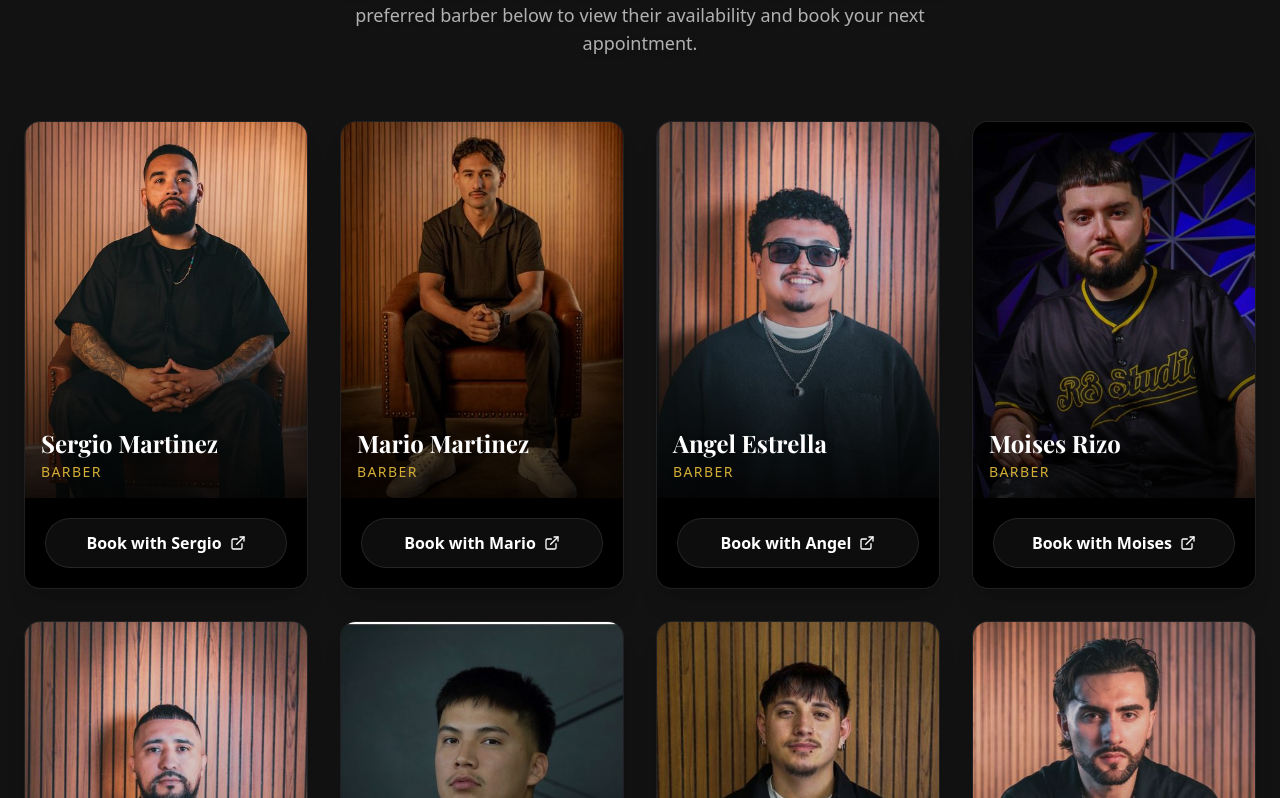
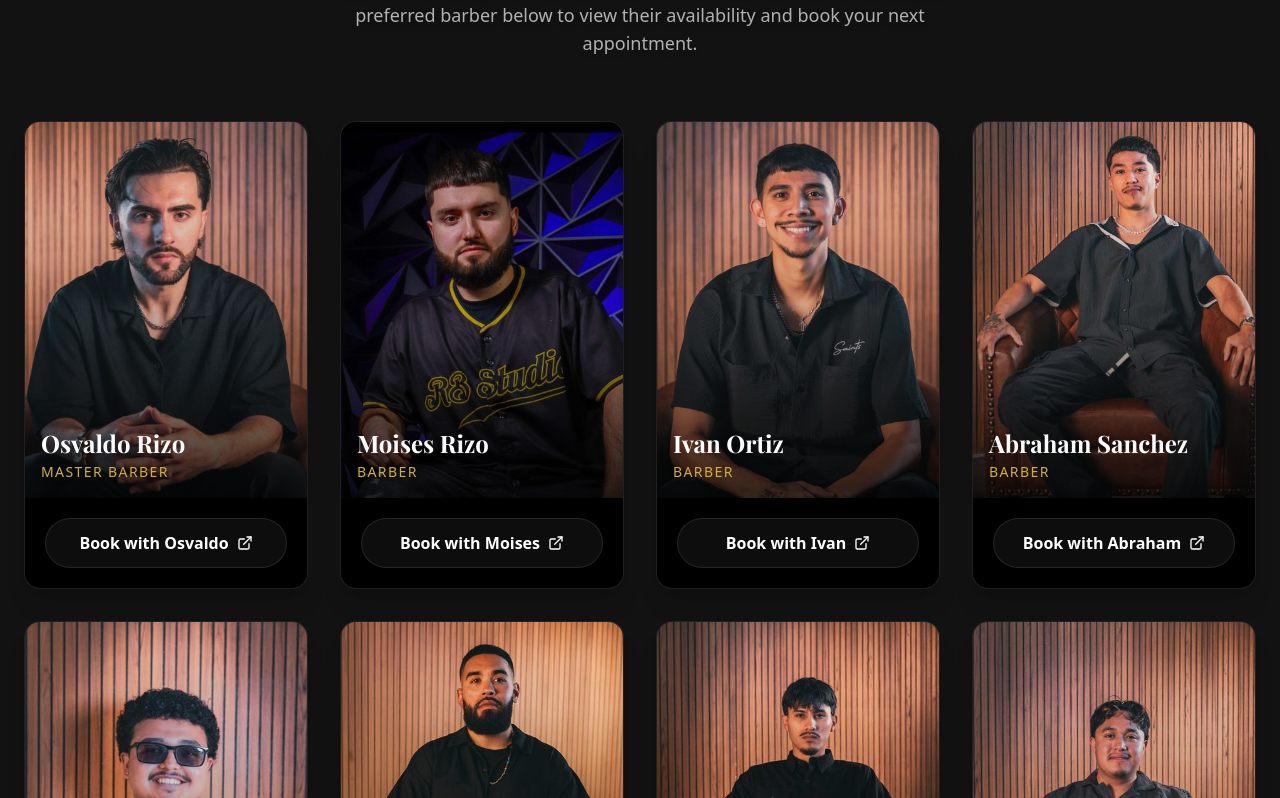
Before and after one commit to DavidP524/rizos-barber-studio, a Next.js app: page / in a window 1280 px wide. Shown: the part 3082-3880 px from the top of the page. Built offline with nearby package versions, Linux system fonts and the light colour scheme; a web font is replaced by a local one.

Commit message:
feat: Pin Osvaldo and Moises to the top of the Team section

```diff
--- a/src/components/team.tsx
+++ b/src/components/team.tsx
@@ -94,9 +94,22 @@ export default function Team() {
     const [randomizedBarbers, setRandomizedBarbers] = useState(barbers);
 
     useEffect(() => {
-        // Create a copy of the array and shuffle it
-        const shuffled = [...barbers].sort(() => 0.5 - Math.random());
-        setRandomizedBarbers(shuffled);
+        // Extract Osvaldo and Moises
+        const osvaldo = barbers.find(b => b.name === "Osvaldo Rizo");
+        const moises = barbers.find(b => b.name === "Moises Rizo");
+
+        // Get the rest of the barbers and shuffle them
+        const rest = barbers.filter(b => b.name !== "Osvaldo Rizo" && b.name !== "Moises Rizo");
+        const shuffledRest = [...rest].sort(() => 0.5 - Math.random());
+
+        // Combine them, ensuring Osvaldo and Moises are always first and second
+        // (We know they exist in the array, so we can safely cast or just spread)
+        if (osvaldo && moises) {
+            setRandomizedBarbers([osvaldo, moises, ...shuffledRest]);
+        } else {
+            // Fallback just in case
+            setRandomizedBarbers([...barbers].sort(() => 0.5 - Math.random()));
+        }
     }, []);
 
     return (
```
